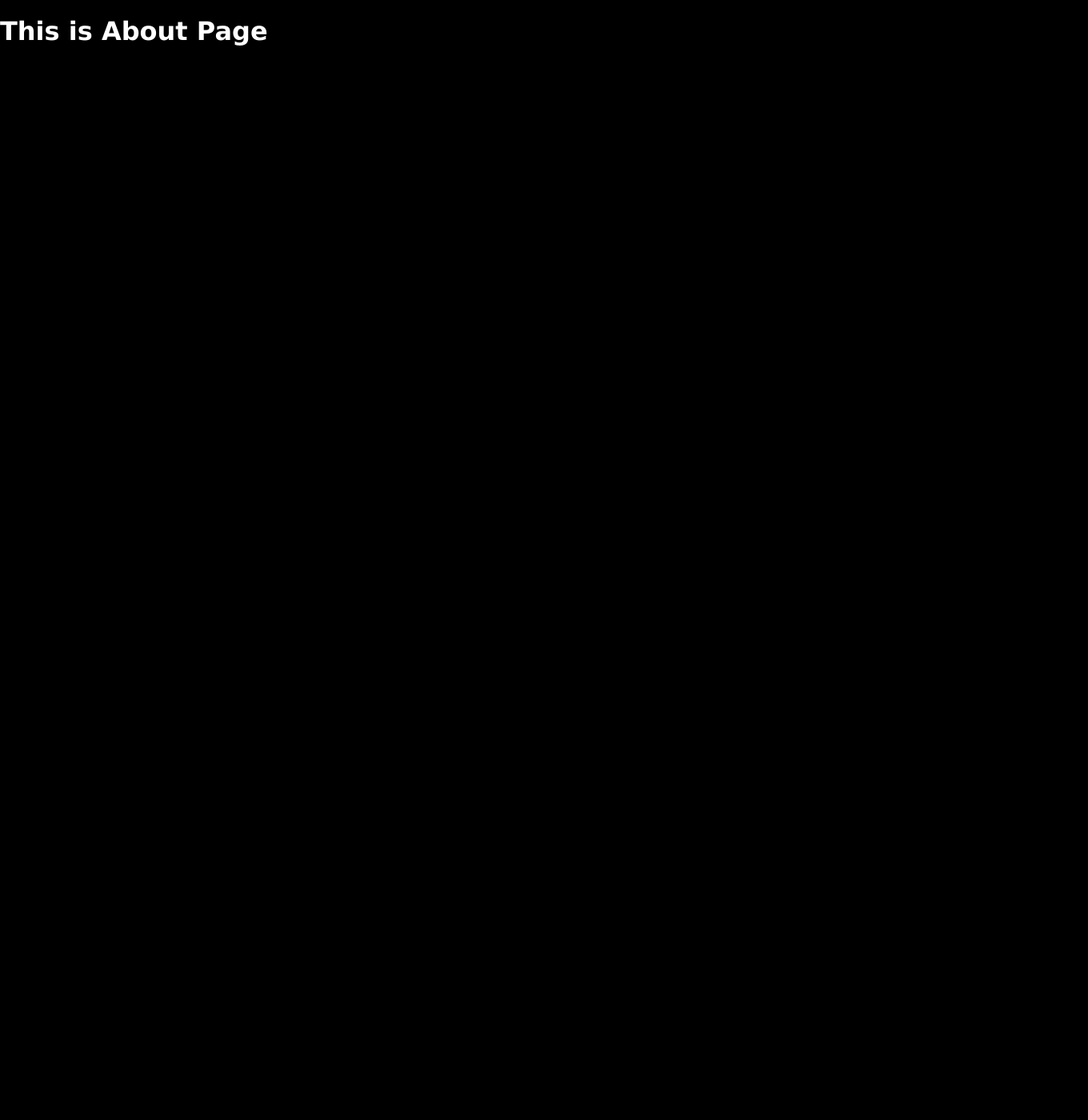
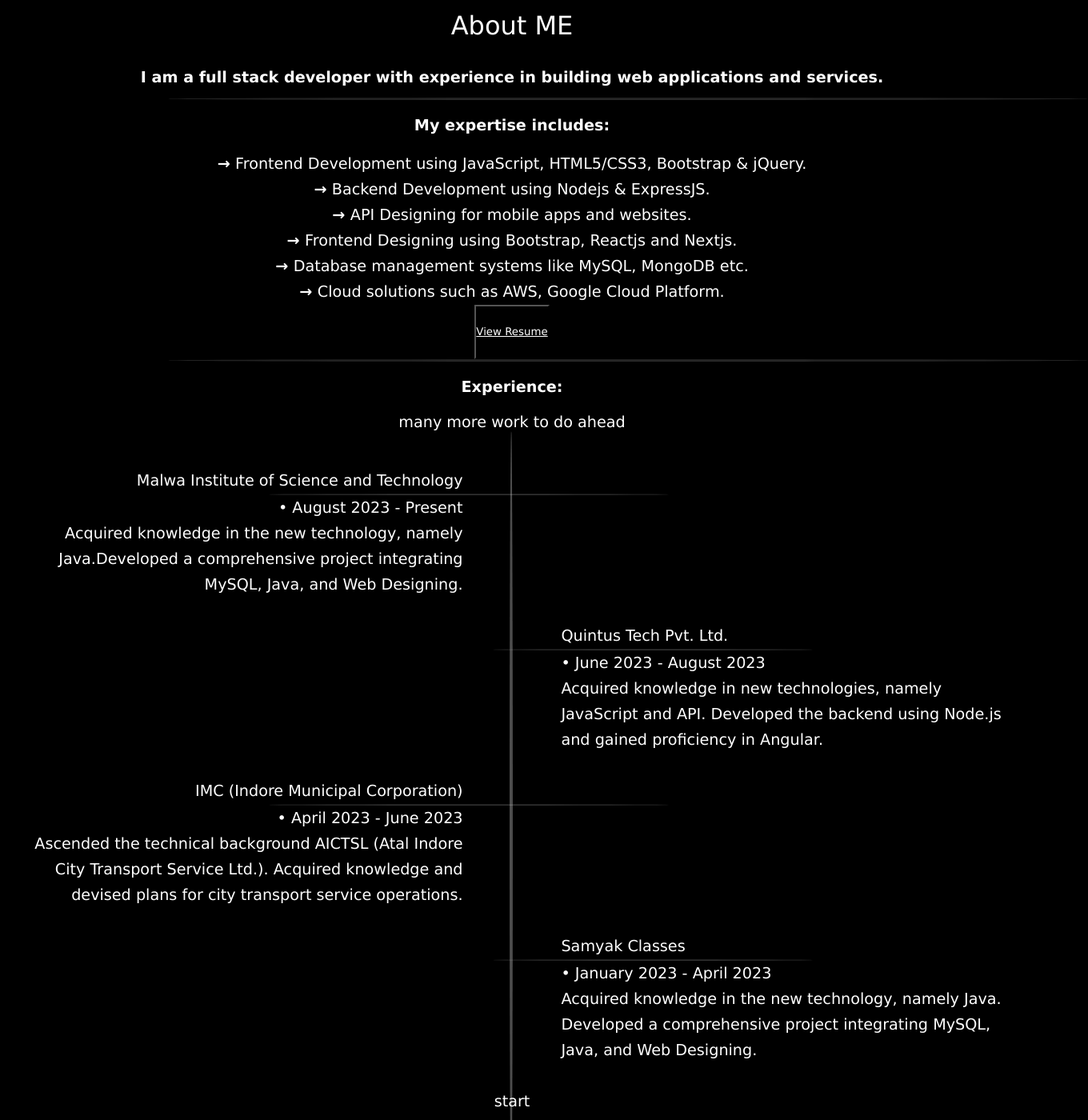
Before and after one commit to abnjain/abnjain, a Next.js app: page /About in a window 1280 px wide. Shown: the part 80-1480 px from the top of the page at 80% size, 1360 px wide, since content can reach past the window. Before the commit the page ends 800 px from the top, so only its background shows below. Built offline with nearby package versions, Linux system fonts and the light colour scheme.

Commit message:
about and nav change

```diff
--- a/app/About/page.js
+++ b/app/About/page.js
@@ -4,7 +4,50 @@
     return (
         <>
             <main>
-                <h1>This is About Page</h1>
+                <h1>About ME</h1>
+                <div className="expert">
+                    <h2>I am a full stack developer with experience in building web applications and services. </h2>
+                    <hr className="distinguish"/>
+                    <h3>My expertise includes:</h3>
+                    <ul className="expertise">
+                        <li>Frontend Development using JavaScript, HTML5/CSS3, Bootstrap & jQuery.</li>
+                        <li>Backend Development using Nodejs & ExpressJS.</li>
+                        <li>API Designing for mobile apps and websites.</li>
+                        <li>Frontend Designing using Bootstrap, Reactjs and Nextjs.</li>
+                        <li>Database management systems like MySQL, MongoDB etc.</li>
+                        <li>Cloud solutions such as AWS, Google Cloud Platform.</li>
+                        <button type="submit" className="button"><a href="/resume" target="_blank">View Resume</a></button><br/>
+                    </ul>
+                    <hr className="distinguish"/>
+                    <h3>Experience:</h3>
+                    <p><hr className="newLine"/>many more work to do ahead</p>
+                    <hr className="horLine"/>
+                    <br/>
+                    <br/>
+                    <ul>
+                        <li className="right"><span className="title">Malwa Institute of Science and Technology</span><br/><hr className="lineR"/>
+                            • August 2023 - Present
+                            <p>Acquired knowledge in the new technology, namely Java.Developed a comprehensive project integrating MySQL, Java, and Web Designing.</p>
+                        </li>
+                        <br/>
+                        <li className="left"><span className="title">Quintus Tech Pvt. Ltd.</span><br/><hr className="lineL"/>
+                            • June 2023 - August 2023
+                            <p>Acquired knowledge in new technologies, namely JavaScript and API. Developed the backend using Node.js and gained proficiency in Angular.</p>
+                        </li>
+                        <br/>
+                        <li className="right"><span className="title">IMC (Indore Municipal Corporation)</span><br/><hr className="lineR"/>
+                            • April 2023 - June 2023
+                            <p>Ascended the technical background AICTSL (Atal Indore City Transport Service Ltd.). Acquired knowledge and devised plans for city transport service operations.</p>
+                        </li>
+                        <br/>
+                        <li className="left"><span className="title">Samyak Classes</span><br/><hr className="lineL"/>
+                            • January 2023 - April 2023
+                            <p>Acquired knowledge in the new technology, namely Java. Developed a comprehensive project integrating MySQL, Java, and Web Designing.</p>
+                        </li>
+                        <br/>
+                        <p><hr className="newLine"/>start</p>
+                    </ul>
+                </div>
             </main>
         </>
     )
--- a/app/globals.css
+++ b/app/globals.css
@@ -48,6 +48,86 @@
   display: none;
 }
 
+h1{
+  text-align: center;
+  font-size: 2.5vw;
+  font-weight: 500;
+  line-height: 2vw;
+}
+
+.expert{
+  padding: 2vw;
+  text-align: center;
+  font-size: 1.2rem;
+}
+.expert h2{
+  font-size: 1.5vw;
+  line-height: 4vw;
+}
+.expert .distinguish{
+  margin-left: 15%;
+  opacity: 0.18;
+  border-top: 2px solid #bbb ;
+  border-radius: 50%;
+  width: 1150px;
+}
+.expert h3{
+  font-size: 1.5vw;
+  line-height: 5vw;
+}
+.expert ul{
+  line-height: 2.5vw;
+  list-style-type: none;
+}
+.expert .expertise li::before {
+  content: "\2192";
+  color: #fff;
+  font-weight: 700;
+  margin-right: 0.4rem;
+}
+.expert ul .button{
+  line-height: 5vw;
+}
+.expert ul .button:hover{
+  text-decoration: underline;
+}
+.expert .horLine{
+  border-left: 3px solid white;
+  opacity: 0.3;
+  border-radius: 50%;
+  height: 965px;
+  position: absolute;
+  left: 50%;
+  margin-left: -3px;
+}
+.expert .newLine{
+  display: none;
+}
+.expert ul .left{
+  text-align: left;
+  margin-left: 55%;
+}
+.expert .lineL {
+  border-left: 3px solid white;
+  opacity: 0.2;
+  border-radius: 50%;
+  width: 400px;
+  margin-left: -85px;
+}
+.expert ul .right{
+  text-align: right;
+  margin-right: 55%;
+}
+.expert .lineR {
+  border-left: 3px solid white;
+  opacity: 0.2;
+  border-radius: 50%;
+  width: 500px;
+  margin-left: 310px;
+}
+
+
+
  @media (max-width:600px) {
   .nav{
     /* background-color: black;
@@ -61,8 +141,80 @@
   }
   .nav_list_i_menu{
     display: block;
+    padding-left: 20px;
     align-items: center;
     justify-content: space-between;
     font-size: 3.5vh;
   }
+
+  h1{
+    font-size: 2rem;
+    line-height: 5rem;
+  }
+
+  .expert h2{
+    font-size: 1.02rem;
+    line-height: 6vw;
+  }
+  .expert .distinguish{
+    margin-left: 10%;
+    opacity: 0.18;
+    border-top: 2px solid #bbb ;
+    border-radius: 50%;
+    width: 300px;
+    padding-bottom: 15px;
+  }
+  .expert h3{
+    font-size: 1.5rem;
+    line-height: 9vw;
+  }
+  .expert ul li{
+    font-size: 1.15rem;
+  }
+  .expert ul{
+    line-height: 7vw;
+  }
+  .expert ul .button{
+    line-height: 15vw;
+  }
+  .expert p{
+    display: flex;
+    margin-left: 15px;
+  }
+  .expert .horLine{
+    border-left: 2px solid white;
+    opacity: 0.3;
+    border-radius: 0px;
+    height: 995px;
+    left: 10%;
+  }
+  .expert .title{
+    font-weight: 500;
+  }
+  .expert ul .left{
+    text-align: left;
+    margin-left: 18%;
+    margin-right: 5%;
+  }
+  .expert .lineL {
+    border-left: 3px solid white;
+    opacity: 0.25;
+    border-radius: 0%;
+    width: 300px;
+    margin-left: -13%;
+    margin-right: 5%;
+  }
+  .expert ul .right{
+    text-align: left;
+    margin-left: 18%;
+    margin-right: 5%;
+  }
+  .expert .lineR {
+    border-left: 3px solid white;
+    opacity: 0.25;
+    border-radius: 0%;
+    width: 300px;
+    margin-left: -13%;
+    margin-right: 5%;
+  }
 }
--- a/app/layout.js
+++ b/app/layout.js
@@ -1,7 +1,7 @@
 import Header from "@/Components/Header.js"
+import Footer from "@/Components/Footer.js"
 import './globals.css'
 import 'remixicon/fonts/remixicon.css'
-import Footer from "@/Components/Footer.js"
 
 export const metadata = {
   title: 'Abhinav Jain',
--- a/app/page.js
+++ b/app/page.js
@@ -4,7 +4,11 @@
   return (
     <>
       <main>
-        <h1>This is home page</h1>
+        <div className="content">
+          <h1>Hello I am Abhinav Jain</h1>
+
+        </div>
+
       </main>
     </>
   )
```
